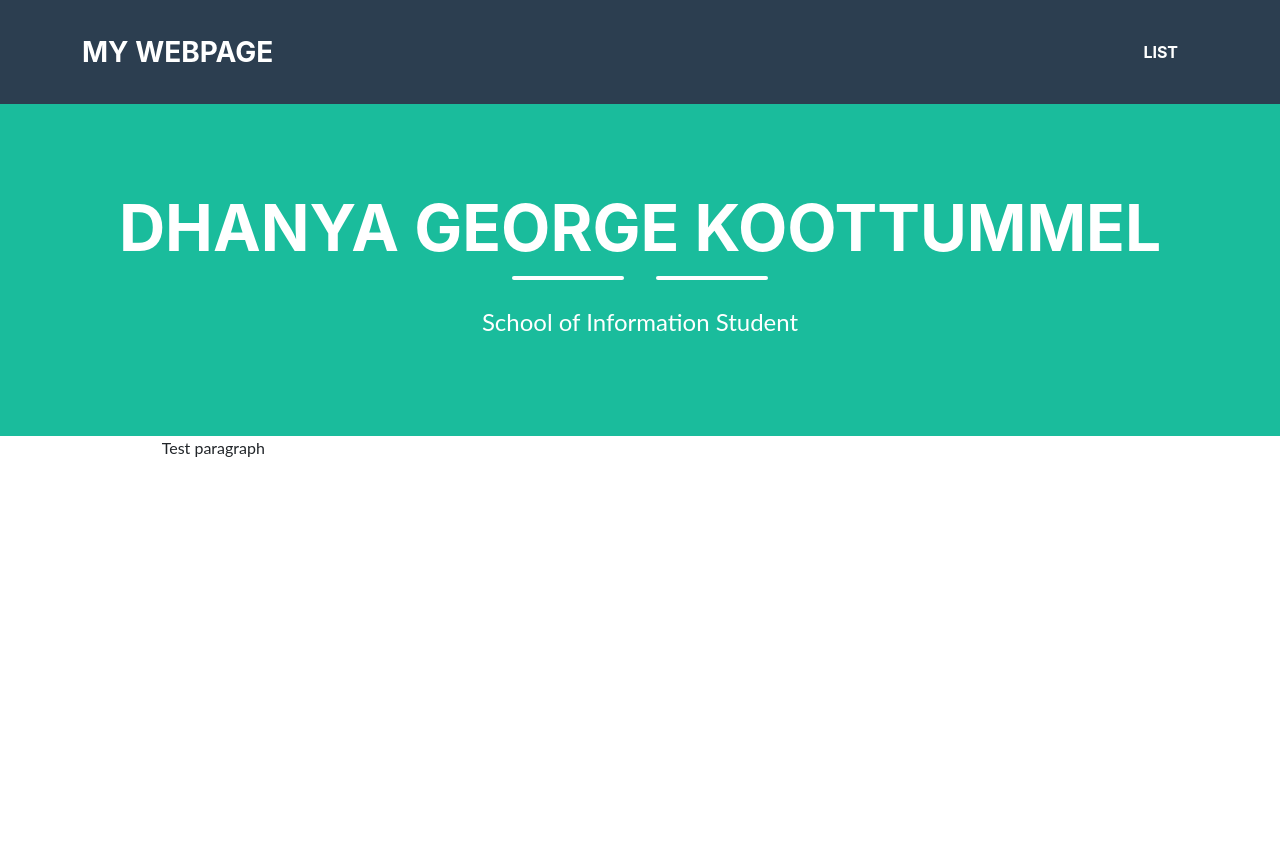
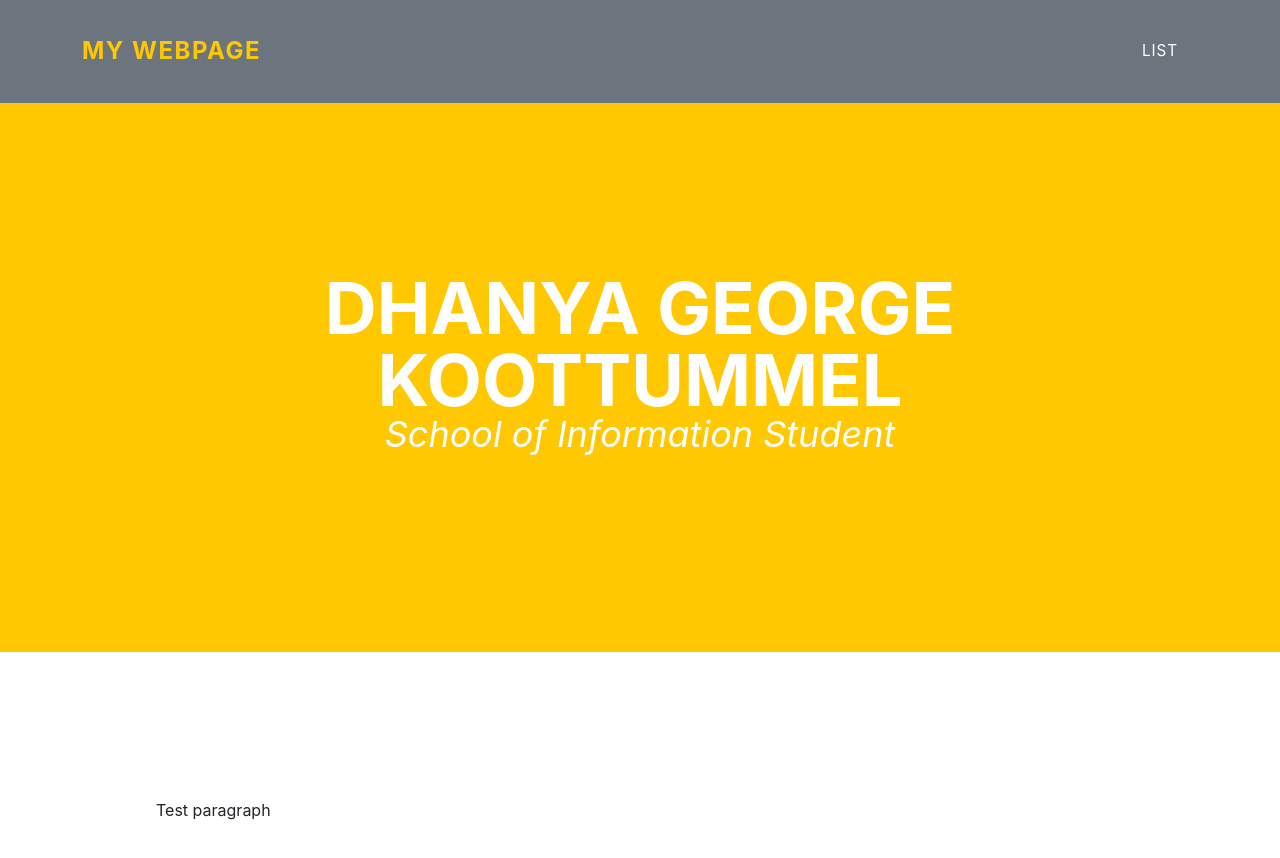
Before and after one commit to dhanya0295/dhanya0295.github.io, a plain HTML site: page index.html in a window 1280 px wide. Before the commit the page ends 800 px from the top, so only its background shows below. Drawn offline with Linux system fonts and the light colour scheme.

Commit message:
Changed style to style1

```diff
--- a/index.html
+++ b/index.html
@@ -1,13 +1,13 @@
 <!DOCTYPE HTML>
 <html>
     <header>
-        <link rel="stylesheet" href="style.css">
+        <link rel="stylesheet" href="style1.css">
         <link rel="stylesheet" href="table_style.css">
         <title>Dhanya's First Webpage</title>
     </header>
     <body>
         <!---Navigation--->
-        <!--This section of code defines the navigation bar at the top of the page.  The classes used here are defined in the style.css file.-->
+        <!--This section of code defines the navigation bar at the top of the page.  The classes used here are defined in the style1.css file.-->
         <nav class="navbar navbar-expand-lg bg-secondary text-uppercase fixed-top" id="mainNav">
             <div class="container">
                 <!--This code defines the "My Webpage" link in the top left corner of the navigation pane-->
```
